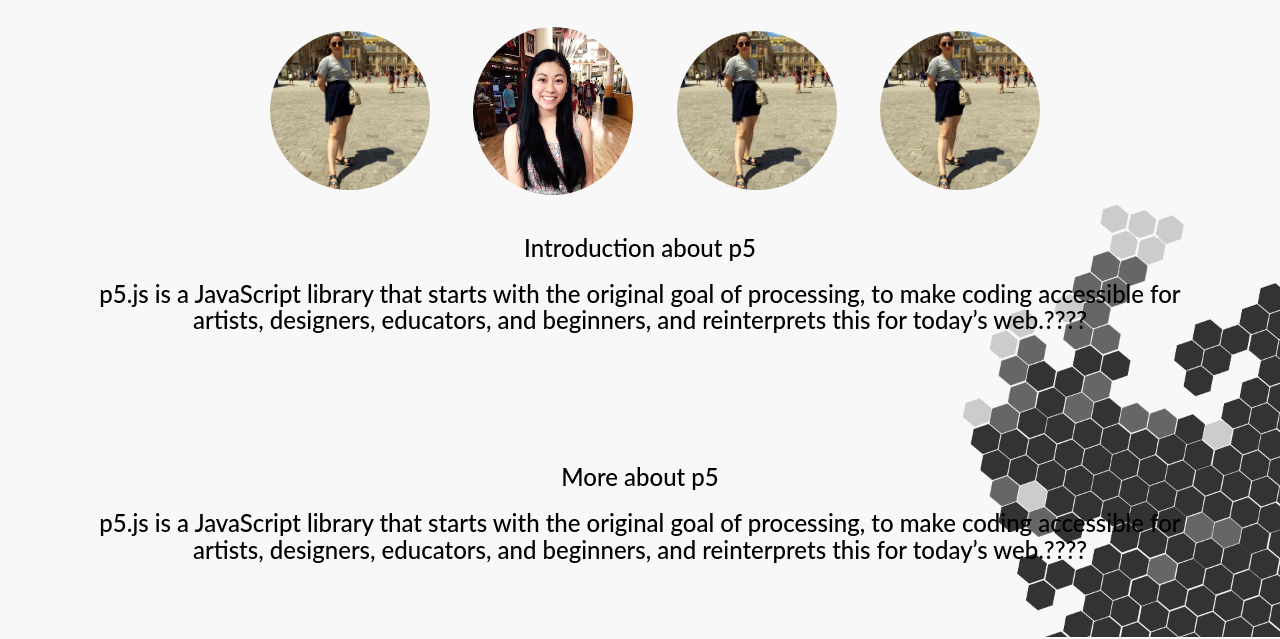
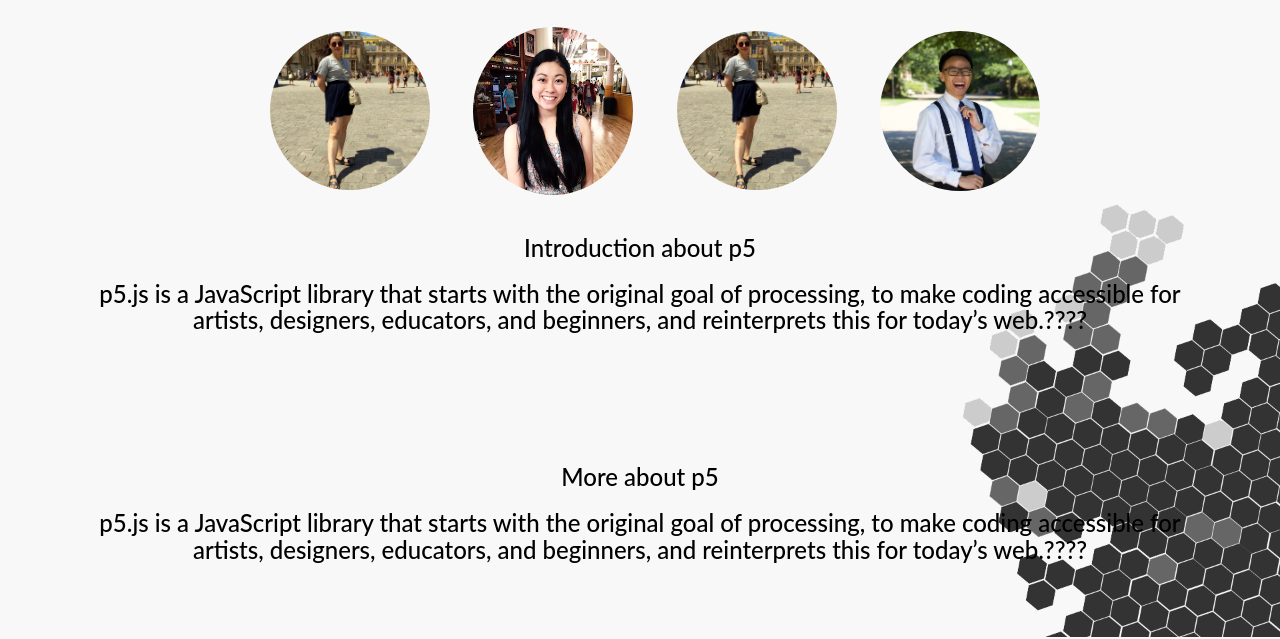
Before and after one commit to angelpyt/p5-teaching, a plain HTML site: page index.html in a window 1280 px wide. Shown: the part 163-802 px from the top of the page. Drawn offline with nearby package versions, Linux system fonts and the light colour scheme; some packages are replaced by stand-ins of ours.

Commit message:
Royce's pic

```diff
--- a/templates/introduction.html
+++ b/templates/introduction.html
@@ -3,7 +3,7 @@
     <img ng-src="img/angel.jpg" class="img-circle" id="creatorsPic">
     <img ng-src="img/sally.jpg" class="img-circle" id="creatorsPic">
     <img ng-src="img/angel.jpg" class="img-circle" id="creatorsPic">
-    <img ng-src="img/angel.jpg" class="img-circle" id="creatorsPic">
+    <img ng-src="img/royce.jpg" class="img-circle" id="creatorsPic">
 </section>
 
 <!-- make on click event for each person's picture to display description of the person and link to personal portfolio -->
```
Also changed, not shown: img/royce.jpg (added), img/royce1.jpg (added), 2 other files.
